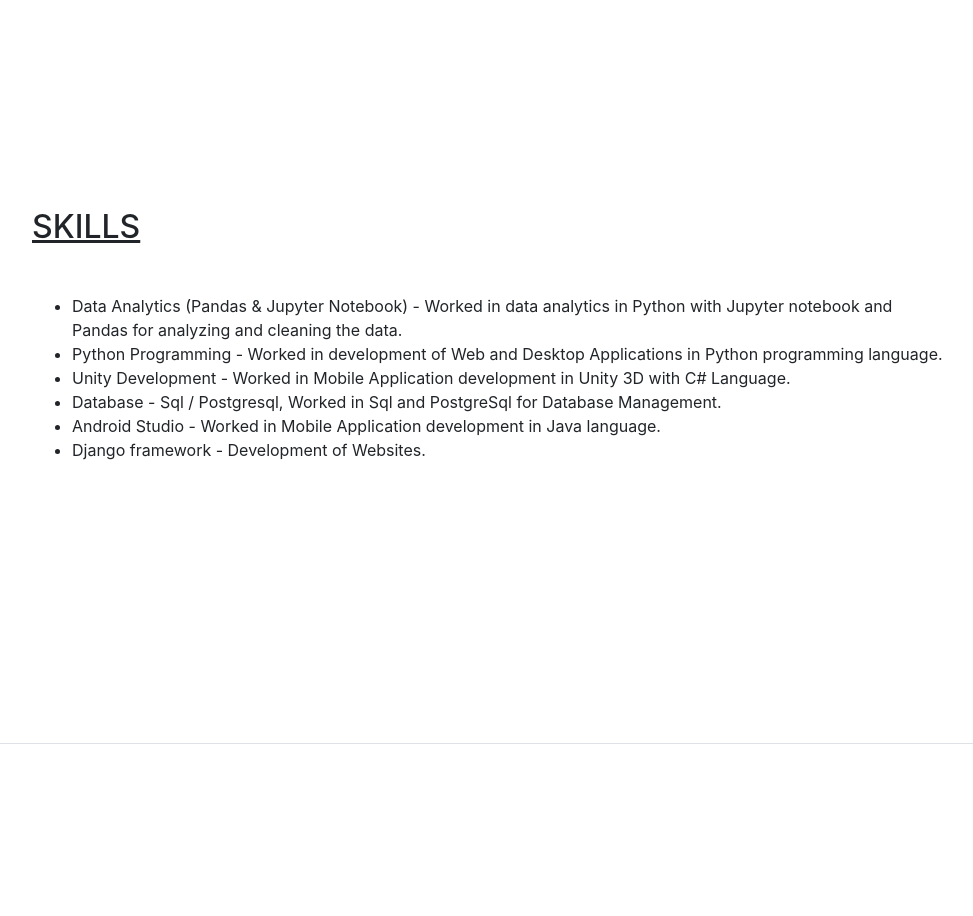
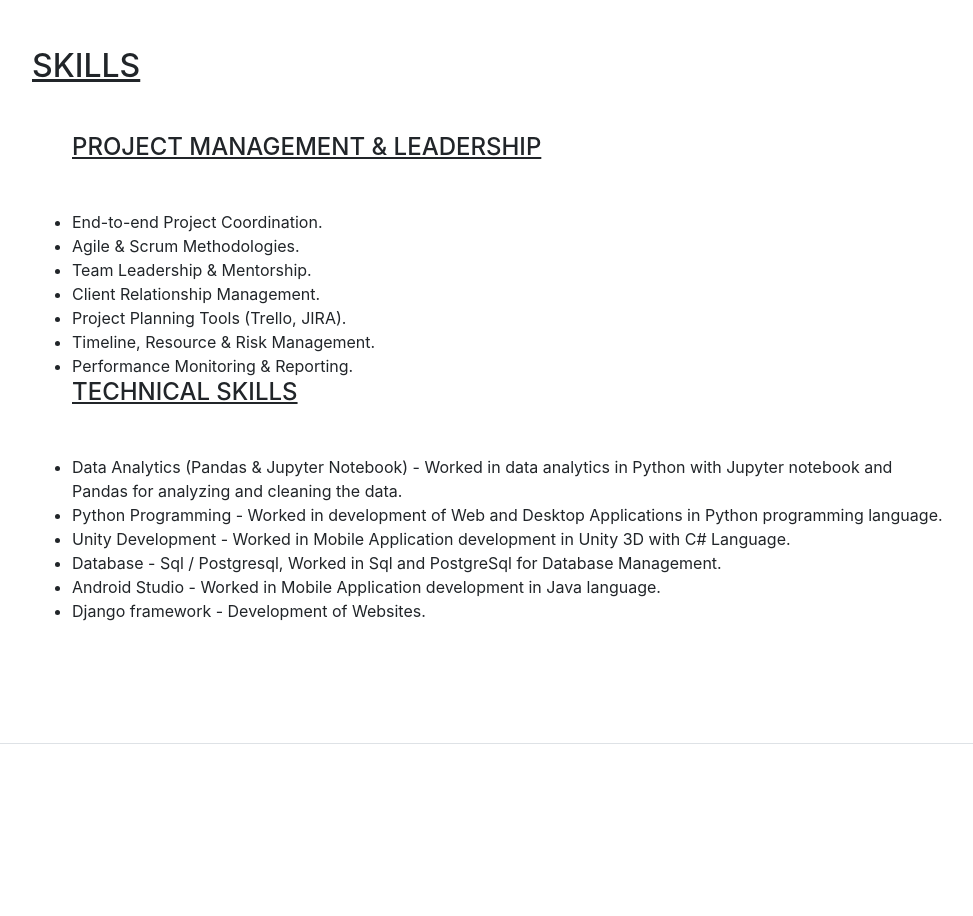
Before and after one commit to Abhishek-Gosain/abhishek-gosain.github.io, a website with bundled scripts: page index.html in a window 1280 px wide. Shown: the part 6080-6996 px from the top of the page, without its empty margins (288-1261 px from the left). Built offline with nearby package versions, Linux system fonts and the light colour scheme; a web font is replaced by a local one.

Commit message:
Update index.html

```diff
--- a/index.html
+++ b/index.html
@@ -353,6 +353,15 @@
           <h2 class="mb-5"><u>Skills</u></h2>
           <div>
             <ul>
+              <h4 class="mb-5"><u>Project Management & Leadership</u></h4>
+              <li>End-to-end Project Coordination.</li>
+              <li>Agile & Scrum Methodologies.</li>
+              <li>Team Leadership & Mentorship.</li>
+              <li>Client Relationship Management.</li>
+              <li>Project Planning Tools (Trello, JIRA).</li>
+              <li>Timeline, Resource & Risk Management.</li>
+              <li>Performance Monitoring & Reporting.</li>
+              <h4 class="mb-5"><u>Technical Skills</u></h4>
               <li>Data Analytics (Pandas & Jupyter Notebook) - Worked in data analytics in Python with
               Jupyter notebook and Pandas for analyzing and cleaning the data.</li>
               <li>Python Programming - Worked in development of Web and Desktop Applications in Python programming language.</li>
```
